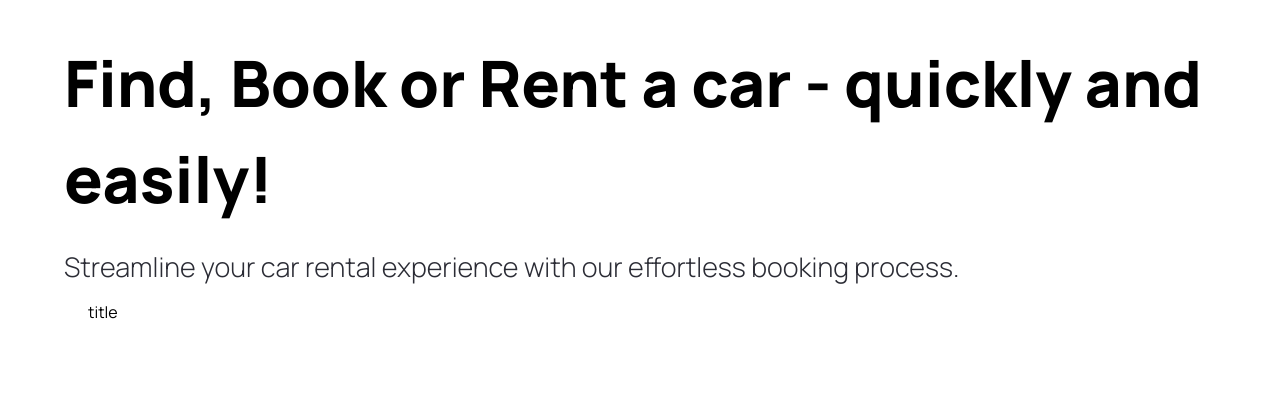
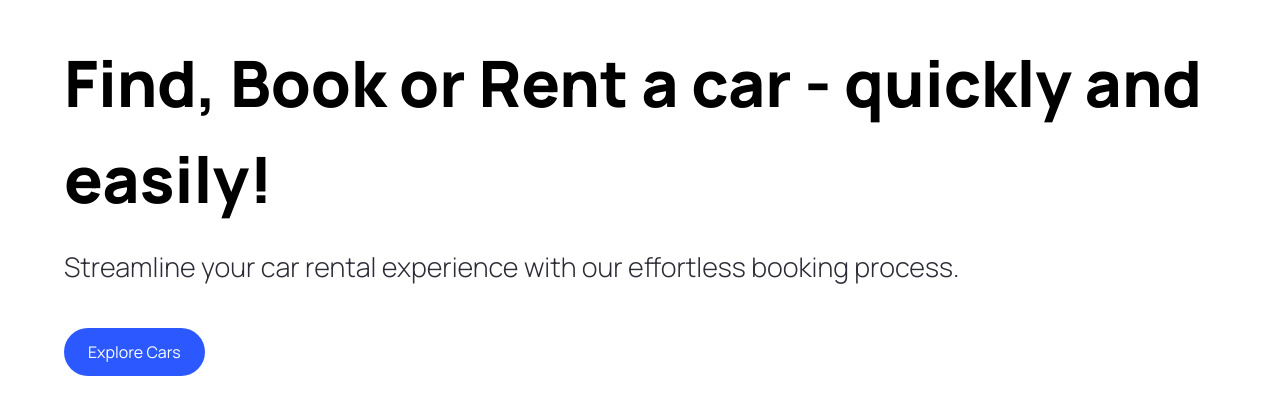
Before and after one commit to JPy-UwU/car_showcase, a Next.js app: page / in a window 1280 px wide. Shown: the part 109-524 px from the top of the page. Built offline with nearby package versions, Linux system fonts and the light colour scheme.

Commit message:
completed custom button

```diff
--- a/components/CustomButton.tsx
+++ b/components/CustomButton.tsx
@@ -7,12 +7,12 @@ const CustomButton = ({ title, containerStyles, handleClick }: CustomButtonProps
   return (
     <button
       disabled={false}
-      type="button"
-      className={`custom-btn`}
-      onClick={() => {}}
+      type={"button"}
+      className={`custom-btn ${containerStyles}`}
+      onClick={handleClick}
     >
       <span className={`flex-1`}>
-        title
+        {title}
       </span>
     </button>
   )
```
